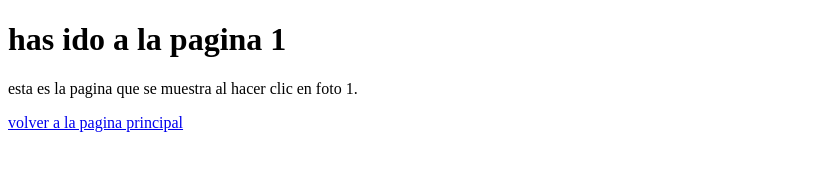
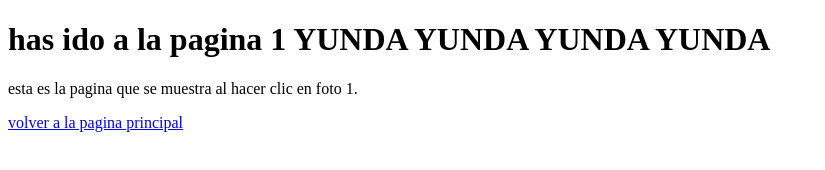
Before and after one commit to ALVARINYUN/proyecto-alvaro-1061738112, a plain HTML site: page pagina1.html in a window 1280 px wide. Shown: the whole page, without its empty margins (0-825 px from the left). Drawn offline with Linux system fonts and the light colour scheme.

Commit message:
version 01, una modificacion

```diff
--- a/pagina1.html
+++ b/pagina1.html
@@ -3,10 +3,10 @@
 <head>
     <meta charset="UTF-8">
     <meta name="viewport" content="width=device-width, initial-scale=1.0">
-    <title>Pagina 1</title>
+    <title>Pagina 1 YUNDA YUNDA YUNDA YUNDA</title>
 </head>
 <body>
-    <h1>has ido a la pagina 1</h1>
+    <h1>has ido a la pagina 1  YUNDA YUNDA YUNDA YUNDA</h1>
     <p>esta es la pagina que se muestra al hacer clic en foto 1.</p>
     <a href="imagen.html">volver a la pagina principal</a>
 </body>
```
